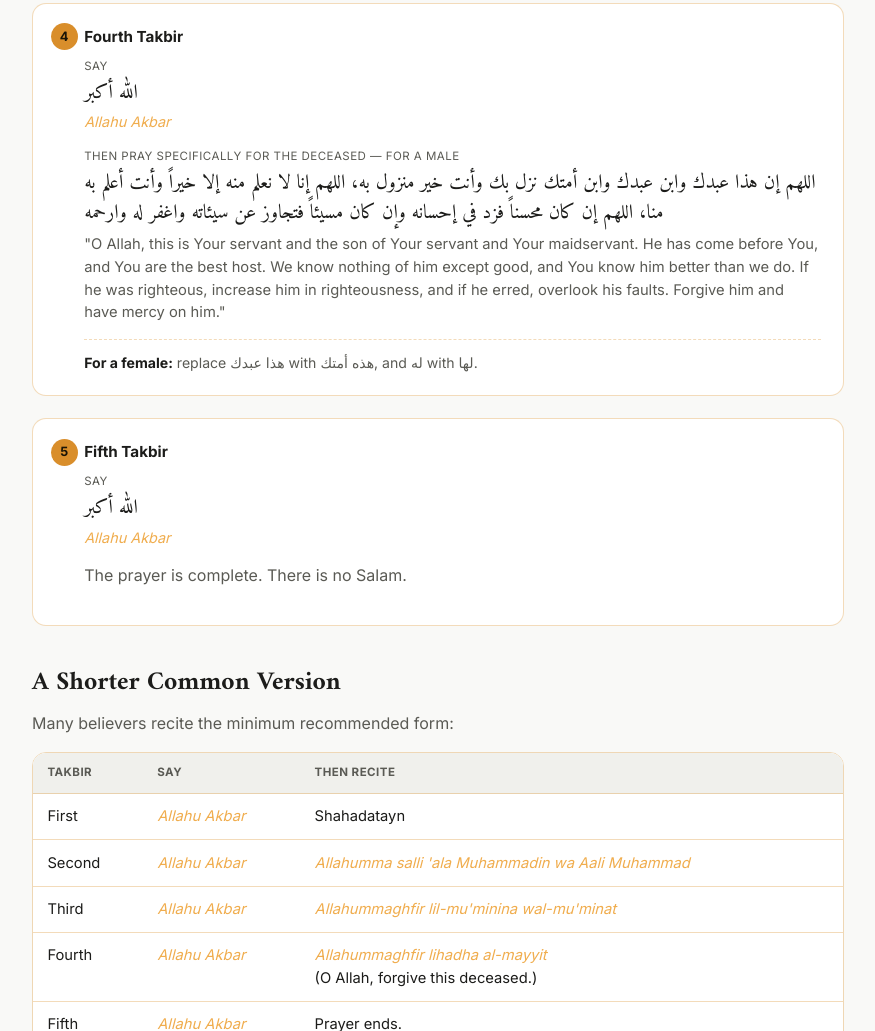
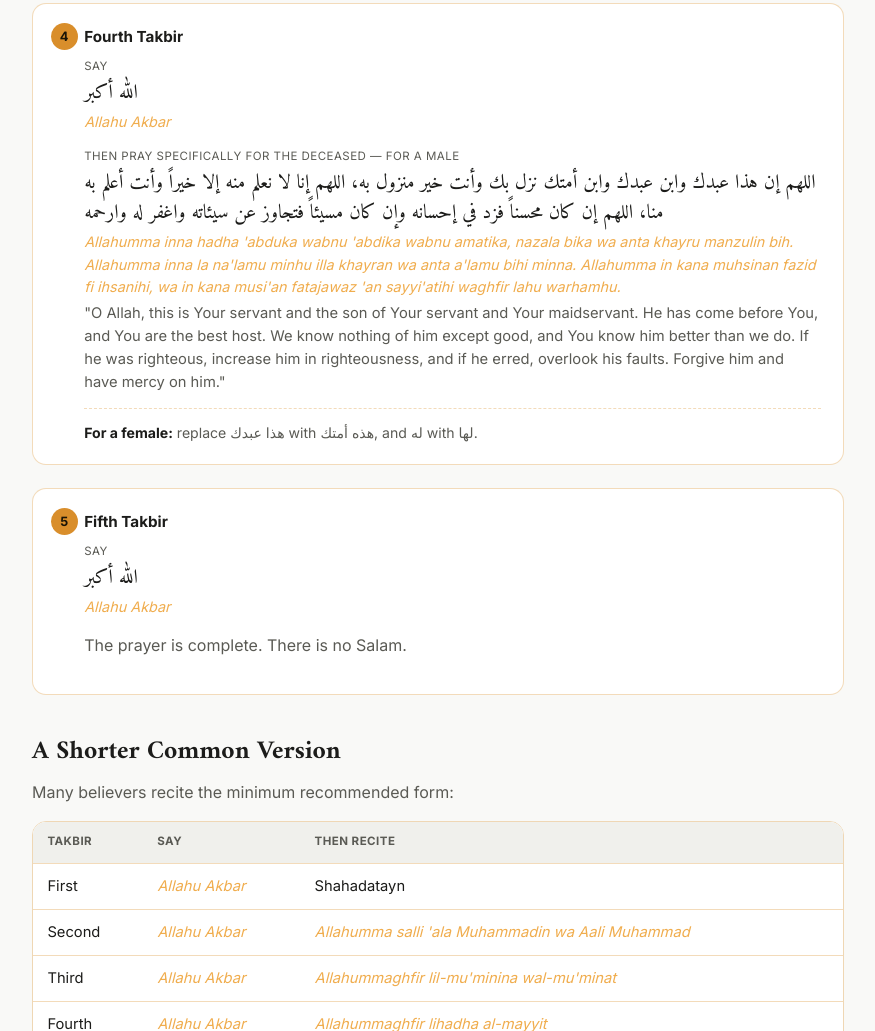
Before and after one commit to AllyLabs12/Zainabia.Online, a plain HTML site: page articles/namaz-e-janazah.html in a window 1280 px wide. Shown: the part 2198-3229 px from the top of the page, without its empty margins (202-1077 px from the left). Drawn offline with Linux system fonts and the light colour scheme.

Commit message:
Add missing transliteration for the Fourth Takbir's male dua
The "for a male" supplication in Namaz e Janazah had Arabic and the
English meaning but no transliteration line, unlike every other
recitation on the page.

Co-Authored-By: Claude Sonnet 5 <noreply@anthropic.com>
Claude-Session: https://claude.ai/code/session_0197P1MEyciDGeaZkeMF9tPo

```diff
--- a/articles/namaz-e-janazah.html
+++ b/articles/namaz-e-janazah.html
@@ -225,6 +225,7 @@
         <div class="nj-phrase">
           <span class="nj-label">Then pray specifically for the deceased — for a male</span>
           <span class="nj-ar">اللهم إن هذا عبدك وابن عبدك وابن أمتك نزل بك وأنت خير منزول به، اللهم إنا لا نعلم منه إلا خيراً وأنت أعلم به منا، اللهم إن كان محسناً فزد في إحسانه وإن كان مسيئاً فتجاوز عن سيئاته واغفر له وارحمه</span>
+          <span class="nj-translit">Allahumma inna hadha 'abduka wabnu 'abdika wabnu amatika, nazala bika wa anta khayru manzulin bih. Allahumma inna la na'lamu minhu illa khayran wa anta a'lamu bihi minna. Allahumma in kana muhsinan fazid fi ihsanihi, wa in kana musi'an fatajawaz 'an sayyi'atihi waghfir lahu warhamhu.</span>
           <p class="nj-meaning">"O Allah, this is Your servant and the son of Your servant and Your maidservant. He has come before You, and You are the best host. We know nothing of him except good, and You know him better than we do. If he was righteous, increase him in righteousness, and if he erred, overlook his faults. Forgive him and have mercy on him."</p>
         </div>
         <div class="nj-variant">
```
